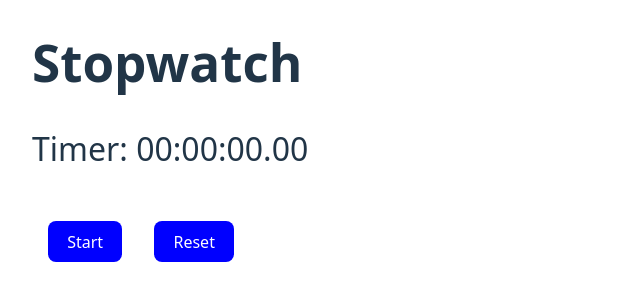
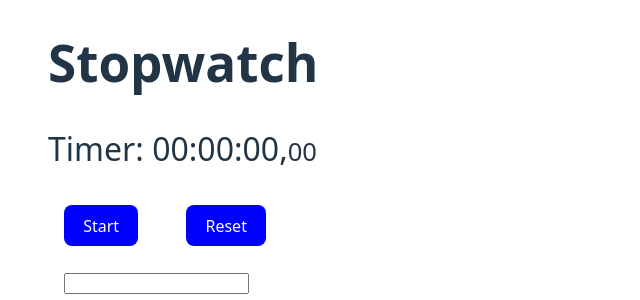
Before and after one commit to shengx2/timeToolsli, a React (Vite) app: page / in a window 1280 px wide. Shown: the top 300 px of the page, without its empty margins (0-640 px from the left). Built offline with nearby package versions, Linux system fonts and the light colour scheme.

Commit message:
Add css classes and input

```diff
--- a/src/timeTools.css
+++ b/src/timeTools.css
@@ -1,6 +1,14 @@
 .my-margin {
-  margin: 2rem;
+  margin-right: 3rem;
+  margin-left: 3rem;
 }
+.my-input {
+  margin-top: 1.5rem;
+  margin-right: 3rem;
+  margin-left: 4rem;
+}
+
+/* margin boxes in classes is niet consistent */
 
 p {
   font-size: 2rem;
@@ -12,5 +20,10 @@ p {
   /* padding: 5px 10px; */
   border: none;
   cursor: pointer;
-  margin: 1rem;
+  margin-right: 2rem;
+  margin-left: 1rem;
 }
+
+.ms {
+  font-size: 0.8em;
+}
--- a/src/timerStopwatch.jsx
+++ b/src/timerStopwatch.jsx
@@ -21,13 +21,17 @@ export default function MyPage() {
   const seconds = Math.floor((milliseconds % 60000) / 1000);
   const ms = Math.floor((milliseconds % 1000) / 10); // 2-digit ms
 
-  const formattedTime =
-    `${String(hours).padStart(2, '0')}:` +
-    `${String(minutes).padStart(2, '0')}:` +
-    `${String(seconds).padStart(2, '0')}.` +
-    `${String(ms).padStart(2, '0')}`;
+const formattedTime = (
+  <>
+    <span>{String(hours).padStart(2, '0')}:</span>
+    <span>{String(minutes).padStart(2, '0')}:</span>
+    <span>{String(seconds).padStart(2, '0')},</span>
+    <span className="ms">{String(ms).padStart(2, '0')}</span>
+  </>
+);
 
   return (
+    <>
     <div className="my-margin">
       <h1>Stopwatch</h1>
         <p>Timer: {formattedTime}</p>
@@ -44,5 +48,12 @@ export default function MyPage() {
           Reset
         </button>
     </div>
+    <div className="my-input">
+      <input type="text" />
+    </div>
+     <div className="my-input">
+      <input type="text" />
+    </div>
+    </>
   );
 }
```
Also changed, not shown: 1 other file (tests, documents, lock files or other folders). Lines whose indentation alone changed are shown as unchanged.
